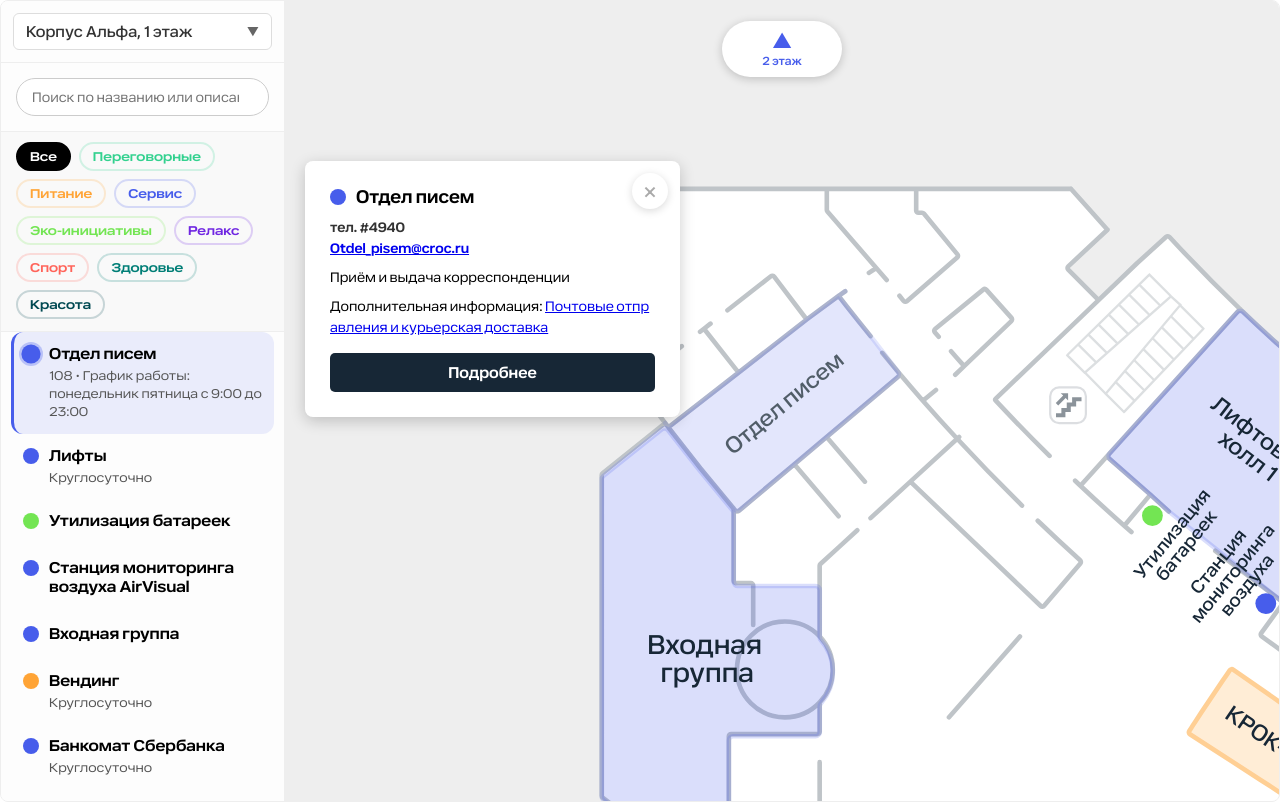
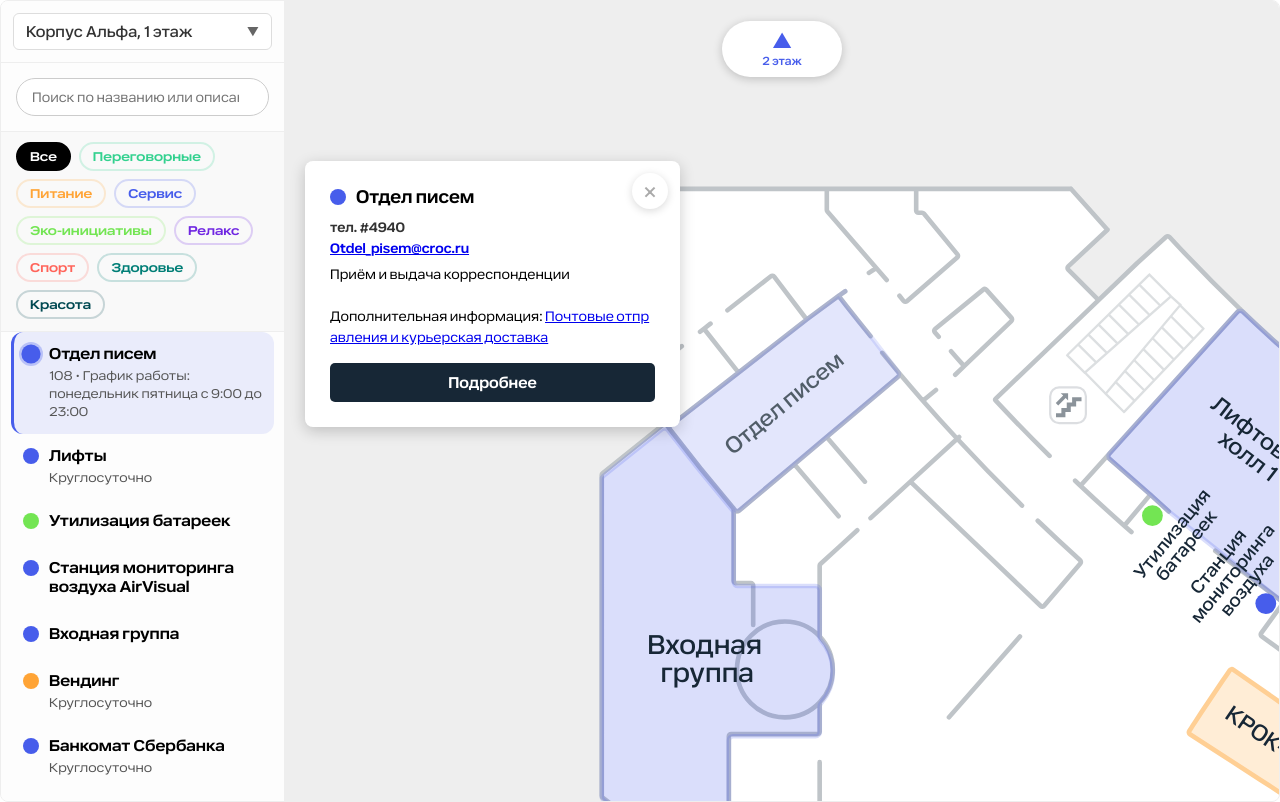
Before and after one commit to Artur-ershov/services-map, a website: page index.html in a window 1280 px wide. Both pictures are taken after a click on the element 142 px from the left and 382 px from the top of the page. Drawn offline with Linux system fonts and the light colour scheme; files whose address does not match are found by name.

Commit message:
Revert "fix: добавлен отступ для заголовка попапа и преобразование двойных br в параграфы"
This reverts commit d8655f7c21a4775a5d507a3a8bce1c58835f5df5.

```diff
--- a/app.js
+++ b/app.js
@@ -202,36 +202,17 @@
         }
     }
 
-    // Функция для преобразования <br><br> в параграфы
-    function convertBrToParagraphs(text) {
-        if (!text) return text;
-        // Разбиваем по двойным <br> или <br><br> на параграфы
-        const paragraphs = text.split(/<br\s*\/?>\s*<br\s*\/?>/i);
-        if (paragraphs.length > 1) {
-            // Если есть двойные <br>, создаем параграфы
-            return paragraphs
-                .map(p => p.trim())
-                .filter(p => p)
-                .map(p => `<p>${p.replace(/<br\s*\/?>/gi, ' ')}</p>`)
-                .join('');
-        }
-        // Если двойных <br> нет, возвращаем как есть (с одиночными <br>)
-        return text;
-    }
-
     function showPopup(service) {
         popupTitle.textContent = service.name;
         // Описания и контакты уже обработаны на этапе генерации (переносы строк заменены на <br>)
         // Преобразуем URL в тексте в кликабельные ссылки
         if (service.desc) {
-            const descWithLinks = convertUrlsToLinks(service.desc);
-            popupDesc.innerHTML = convertBrToParagraphs(descWithLinks);
+            popupDesc.innerHTML = convertUrlsToLinks(service.desc);
         } else {
             popupDesc.textContent = '';
         }
         if (service.contacts) {
-            const contactsWithLinks = convertUrlsToLinks(service.contacts);
-            popupContacts.innerHTML = convertBrToParagraphs(contactsWithLinks);
+            popupContacts.innerHTML = convertUrlsToLinks(service.contacts);
         } else {
             popupContacts.textContent = '';
         }
--- a/style.css
+++ b/style.css
@@ -1159,25 +1159,16 @@ body p.ksmm-item-location {
 .ksmm-popup h3 {
     margin: 0;
     flex: 1;
-    padding-right: 50px;
 }
 
 .ksmm-popup p {
-    margin: 8px 0;
+    margin: 5px 0;
     font-size: 14px;
     word-wrap: break-word;
     overflow-wrap: break-word;
     hyphens: auto;
     max-width: 100%;
     line-height: 1.5;
-}
-
-.ksmm-popup p:first-child {
-    margin-top: 0;
-}
-
-.ksmm-popup p:last-child {
-    margin-bottom: 0;
 }
 
 .ksmm-popup p a,
```
